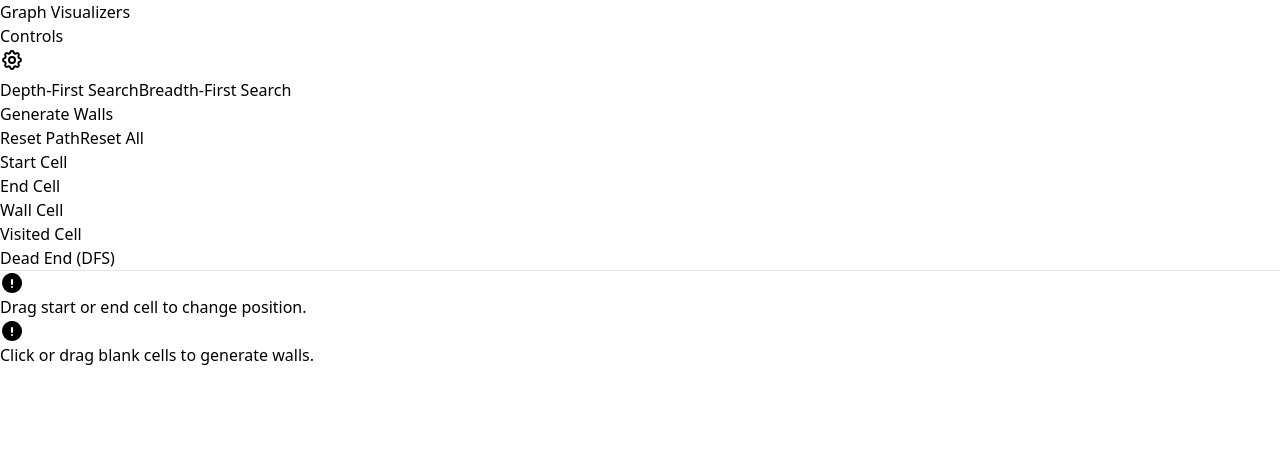
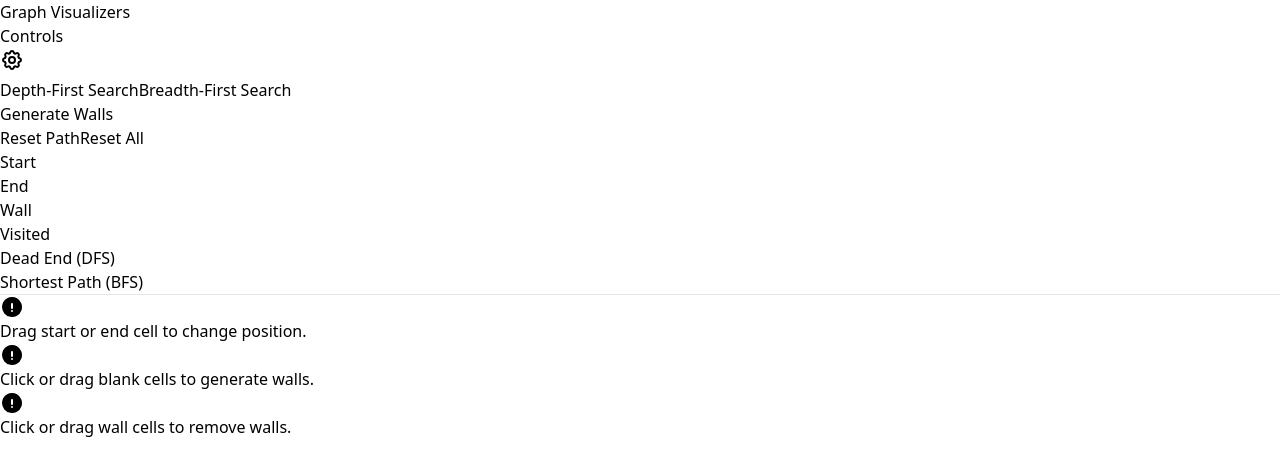
Before and after one commit to max172-hqt/algorithms-visualizers, a React (Vite) app: page / in a window 1280 px wide. Shown: the top 476 px of the page. Built offline with nearby package versions, Linux system fonts and the light colour scheme.

Commit message:
Implement remove wall cells

```diff
--- a/src/algorithms/bfs.ts
+++ b/src/algorithms/bfs.ts
@@ -57,7 +57,7 @@ export default function bfs(matrix: number[][], start: Cell, end: Cell) {
   // Generate shortest path animation
   console.log(path);
   let curr: Cell | null = end;
-  const shortestPathAnimations = [];
+  const shortestPathAnimations: { status: STATUS; points: Cell[] }[] = [];
   while (curr !== null && (curr.x !== start.x || curr.y !== start.y)) {
     shortestPathAnimations.push({
       status: "SHORTEST_PATH",
--- a/src/graph-visualizer/Board.tsx
+++ b/src/graph-visualizer/Board.tsx
@@ -1,30 +1,32 @@
 import { useGraphVisualizerContext } from "./GraphVisualizerContext";
 import Cell from "./Cell";
-import {
-  IconExclamationCircleFilled,
-} from "@tabler/icons-react";
+import { IconExclamationCircleFilled } from "@tabler/icons-react";
 
 const Legend = () => (
-  <div className="flex flex-col gap-4">
+  <div className="flex flex-row xl:flex-col gap-4 flex-wrap">
     <div className="flex gap-2 items-center">
-      <div className="h-6 w-6 bg-blue-500"></div>
-      <p>Start Cell</p>
+      <div className="flex-shrink-0 h-6 w-6 bg-blue-500"></div>
+      <p>Start</p>
     </div>
     <div className="flex gap-2 items-center">
-      <div className="h-6 w-6 bg-green-500"></div>
-      <p>End Cell</p>
+      <div className="flex-shrink-0 h-6 w-6 bg-green-500"></div>
+      <p>End</p>
     </div>
     <div className="flex gap-2 items-center">
-      <div className="h-6 w-6 bg-red-500"></div>
-      <p>Wall Cell</p>
+      <div className="flex-shrink-0 h-6 w-6 bg-red-500"></div>
+      <p>Wall</p>
     </div>
     <div className="flex gap-2 items-center">
-      <div className="h-6 w-6 bg-orange-300"></div>
-      <p>Visited Cell</p>
+      <div className="flex-shrink-0 h-6 w-6 bg-orange-200"></div>
+      <p>Visited</p>
     </div>
     <div className="flex gap-2 items-center">
-      <div className="h-6 w-6 bg-red-200"></div>
+      <div className="flex-shrink-0 h-6 w-6 bg-red-200"></div>
       <p>Dead End (DFS)</p>
+    </div>
+    <div className="flex gap-2 items-center">
+      <div className="flex-shrink-0 h-6 w-6 bg-orange-500"></div>
+      <p>Shortest Path (BFS)</p>
     </div>
   </div>
 );
@@ -33,7 +35,7 @@ function Board() {
   const { matrix, cells, m, n } = useGraphVisualizerContext();
 
   return (
-    <div className="flex-1 flex md:flex-row flex-col gap-8 justify-center items-center p-4 bg-[#121212] rounded-lg text-white text-sm w-full overflow-hidden">
+    <div className="flex-1 flex xl:flex-row flex-col gap-8 justify-center items-center p-4 bg-[#121212] rounded-lg text-white text-sm w-full overflow-hidden">
       <div
         className="grid gap-1 bg-[#1f1f1f] p-4 rounded-lg flex-shrink-0"
         style={{
@@ -55,7 +57,12 @@ function Board() {
           position.
         </p>
         <p className="inline-flex gap-2 items-center">
-          <IconExclamationCircleFilled /> Click or drag blank cells to generate walls.
+          <IconExclamationCircleFilled /> Click or drag blank cells to generate
+          walls.
+        </p>
+        <p className="inline-flex gap-2 items-center">
+          <IconExclamationCircleFilled /> Click or drag wall cells to remove
+          walls.
         </p>
       </div>
     </div>
--- a/src/graph-visualizer/Cell.tsx
+++ b/src/graph-visualizer/Cell.tsx
@@ -17,6 +17,7 @@ function Cell({ cell }: CellProps) {
     setIsMouseDown,
     setCurrentCellType,
     setWalls,
+    getType,
   } = useGraphVisualizerContext();
 
   if (!cell) return;
@@ -25,14 +26,21 @@ function Cell({ cell }: CellProps) {
 
   function handleOnMouseDown(x: number, y: number) {
     setIsMouseDown(true);
-    if (x === start.x && y === start.y) {
-      setCurrentCellType("START");
-    } else if (x === end.x && y === end.y) {
-      setCurrentCellType("END");
-    } else {
-      setCurrentCellType("WALL");
+    const type = getType(x, y);
+    setCurrentCellType(type);
+    if (type === "BLANK") {
       setWalls((prev) => [...prev, { x, y }]);
+    } else if (type === 'WALL') {
+      setWalls(prev => prev.filter(cell => cell.x !== x || cell.y !== y))
     }
+    // if (x === start.x && y === start.y) {
+    //   setCurrentCellType("START");
+    // } else if (x === end.x && y === end.y) {
+    //   setCurrentCellType("END");
+    // } else {
+    //   setCurrentCellType("WALL");
+    //   setWalls((prev) => [...prev, { x, y }]);
+    // }
   }
 
   function handleMouseUp() {
@@ -46,6 +54,7 @@ function Cell({ cell }: CellProps) {
     y: number
   ) {
     if (e.buttons !== 1) {
+      // left click
       setIsMouseDown(false);
       return;
     }
@@ -58,8 +67,10 @@ function Cell({ cell }: CellProps) {
       setStart({ x, y });
     } else if (currentCellType === "END") {
       setEnd({ x, y });
+    } else if (currentCellType === 'BLANK') {
+      setWalls((prev) => [...prev, { x, y }]);
     } else {
-      setWalls((prev) => [...prev, { x, y }]);
+      setWalls((prev) => prev.filter(cell => cell.x !== x || cell.y !== y));
     }
   }
 
@@ -73,7 +84,7 @@ function Cell({ cell }: CellProps) {
         handleMouseOver(e, x, y)
       }
       className={classNames(
-        "cell flex-grow border flex-shrink-0 w-full h-full aspect-square min-w-4 lg:min-w-8 border-gray-400 inline-flex items-center justify-center",
+        "cell flex-grow border flex-shrink-0 w-full h-full aspect-square min-w-4 md:min-w-6 lg:min-w-8 border-gray-400 inline-flex items-center justify-center",
         {
           "bg-red-500": type === "WALL",
           "bg-blue-500": type === "START",
```
